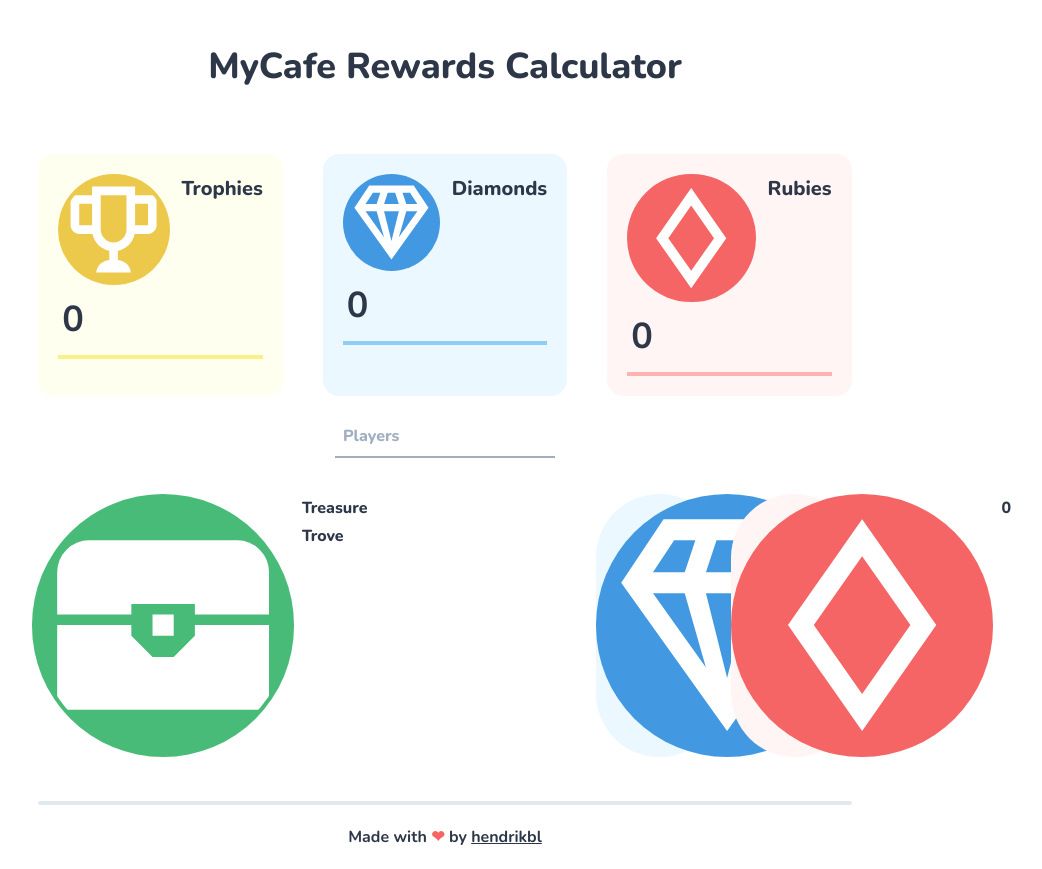
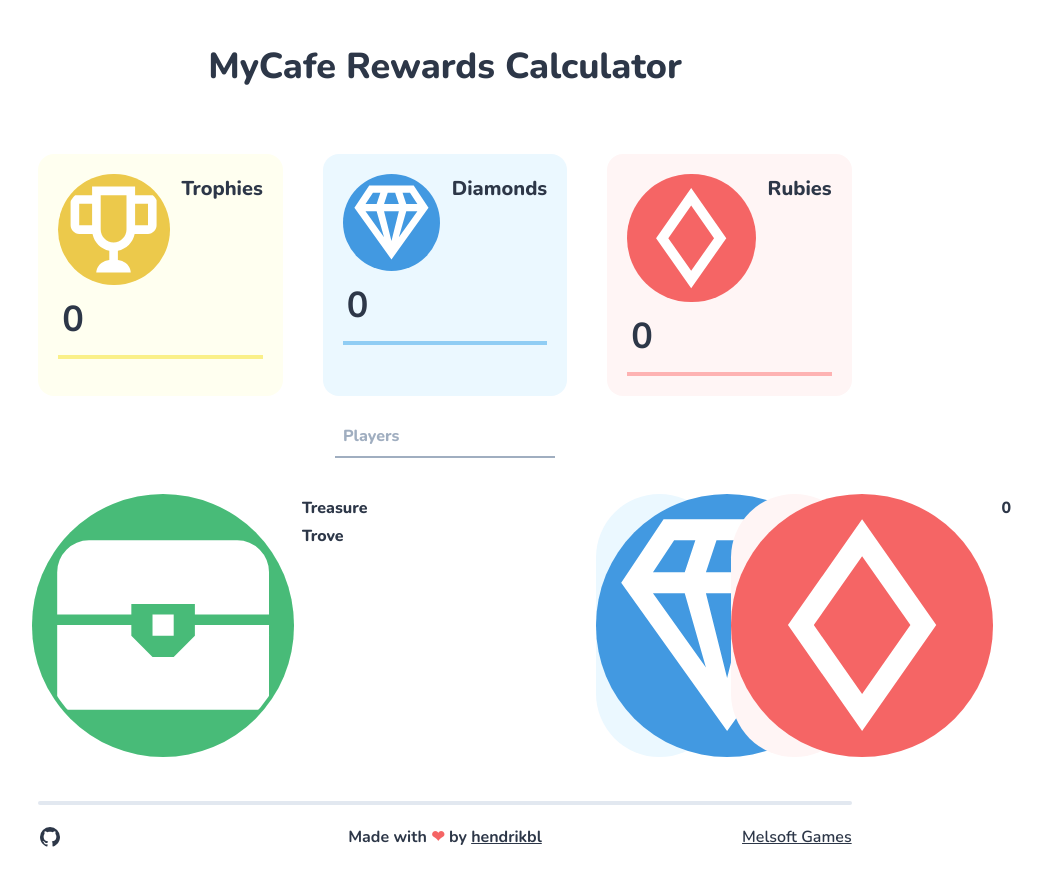
Before and after one commit to hendrikbl/mycafe-rewards-calculator, a Nuxt app: page / in a window 1280 px wide. Shown: the whole page, without its empty margins (195-1237 px from the left). Built offline with nearby package versions, Linux system fonts and the light colour scheme.

Commit message:
added links to footer

```diff
--- /dev/null
+++ b/assets/css/main.css
@@ -0,0 +1,5 @@
+input::-webkit-outer-spin-button,
+input::-webkit-inner-spin-button {
+  -webkit-appearance: none;
+  margin: 0;
+}
--- a/assets/css/tailwind.css
+++ b/assets/css/tailwind.css
@@ -2,9 +2,3 @@
 @tailwind base;
 @tailwind components;
 @tailwind utilities;
-
-input::-webkit-outer-spin-button,
-input::-webkit-inner-spin-button {
-  -webkit-appearance: none;
-  margin: 0;
-}
--- a/nuxt.config.js
+++ b/nuxt.config.js
@@ -24,7 +24,7 @@
   },
 
   // Global CSS: https://go.nuxtjs.dev/config-css
-  css: ['@/assets/css/tailwind.css'],
+  css: ['@/assets/css/tailwind.css', '@/assets/css/main.css'],
 
   // Plugins to run before rendering page: https://go.nuxtjs.dev/config-plugins
   plugins: [],
--- a/pages/index.vue
+++ b/pages/index.vue
@@ -54,10 +54,13 @@
         <input
           id="playercount"
           v-model="playercount"
-          class="font-extrabold text-gray-800 focus:outline-none flex-none border-b-2 bg-transparent border-gray-500 p-2 mx-2"
+          :class="`font-extrabold text-gray-800 focus:outline-none flex-none border-b-2 bg-transparent border-${
+            playercount <= 20 ? 'gray' : 'red'
+          }-500 p-2 mx-2`"
           type="number"
           name="playercount"
           placeholder="Players"
+          min="0"
         />
       </div>
       <div v-for="player in players" :key="player.id" class="mx-5">
@@ -99,11 +102,26 @@
     </div>
     <footer class="lg:w-3/4 xl:w-2/3 mx-auto mt-10">
       <hr class="border-t-4 rounded-full my-5 mx-5" />
-      <div class="flex flex-row justify-center pb-5">
-        <div class="font-bold">
+      <div class="grid grid-cols-3 grid pb-5 mx-5">
+        <div class="text-left">
+          <a href="https://github.com/hendrikbl/mycafe-rewards-calculator">
+            <svg viewBox="0 0 24 24" class="h-6">
+              <path
+                fill="currentColor"
+                d="M12,2A10,10 0 0,0 2,12C2,16.42 4.87,20.17 8.84,21.5C9.34,21.58 9.5,21.27 9.5,21C9.5,20.77 9.5,20.14 9.5,19.31C6.73,19.91 6.14,17.97 6.14,17.97C5.68,16.81 5.03,16.5 5.03,16.5C4.12,15.88 5.1,15.9 5.1,15.9C6.1,15.97 6.63,16.93 6.63,16.93C7.5,18.45 8.97,18 9.54,17.76C9.63,17.11 9.89,16.67 10.17,16.42C7.95,16.17 5.62,15.31 5.62,11.5C5.62,10.39 6,9.5 6.65,8.79C6.55,8.54 6.2,7.5 6.75,6.15C6.75,6.15 7.59,5.88 9.5,7.17C10.29,6.95 11.15,6.84 12,6.84C12.85,6.84 13.71,6.95 14.5,7.17C16.41,5.88 17.25,6.15 17.25,6.15C17.8,7.5 17.45,8.54 17.35,8.79C18,9.5 18.38,10.39 18.38,11.5C18.38,15.32 16.04,16.16 13.81,16.41C14.17,16.72 14.5,17.33 14.5,18.26C14.5,19.6 14.5,20.68 14.5,21C14.5,21.27 14.66,21.59 15.17,21.5C19.14,20.16 22,16.42 22,12A10,10 0 0,0 12,2Z"
+              />
+            </svg>
+          </a>
+        </div>
+        <div class="font-bold text-center">
           Made with <span class="text-red-500">❤</span> by
           <a href="https://github.com/hendrikbl" class="underline">hendrikbl</a>
         </div>
+        <a
+          href="http://melsoft-games.com/"
+          class="font-semibold underline text-right"
+          >Melsoft Games</a
+        >
       </div>
     </footer>
   </div>
@@ -188,6 +206,8 @@
 
     calculateAll() {
       this.players.forEach((player) => {
+        if (this.totals.trophies === 0) return
+
         player.diamonds =
           this.totals.diamonds === 0 || player.id > this.playercount
             ? 0
```
